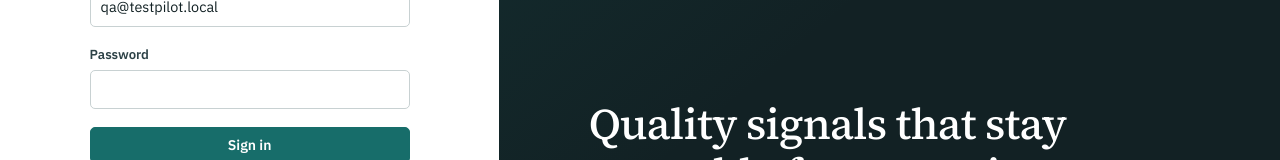
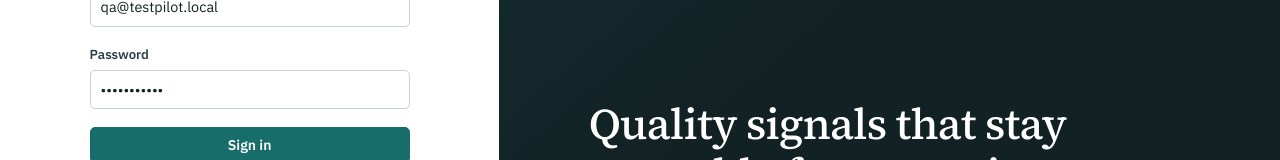
Before and after one commit to lolabest/AQA-testing-tool, a Next.js app in the folder apps/web/: page /sign-in in a window 1280 px wide. Shown: the part 394-554 px from the top of the page. Built offline with nearby package versions, Linux system fonts and the light colour scheme.

Commit message:
feat(web): streamline local demo sign-in
Co-authored-by: JuveVR <JuveVR@users.noreply.github.com>

```diff
--- a/apps/web/src/app/sign-in/page.tsx
+++ b/apps/web/src/app/sign-in/page.tsx
@@ -8,7 +8,7 @@ import { Button, Field, Input } from "@testpilot/ui";
 export default function SignInPage() {
   const router = useRouter();
   const [email, setEmail] = useState("qa@testpilot.local");
-  const [password, setPassword] = useState("");
+  const [password, setPassword] = useState("TestPilot1!");
   const [error, setError] = useState("");
   const [submitting, setSubmitting] = useState(false);
 
@@ -29,7 +29,13 @@ export default function SignInPage() {
       };
 
       if (!response.ok) {
-        throw new Error(payload.message ?? payload.error ?? "Sign-in failed.");
+        const detail = payload.message ?? payload.error;
+        if (response.status >= 500 && !detail) {
+          throw new Error(
+            "Sign-in service is temporarily unavailable. Refresh and try again.",
+          );
+        }
+        throw new Error(detail ?? "Sign-in failed.");
       }
 
       const target =
--- a/apps/web/tsconfig.json
+++ b/apps/web/tsconfig.json
@@ -14,12 +14,13 @@
     }
   },
   "include": [
+    ".next/types/**/*.ts",
     "next-env.d.ts",
-    ".next/types/**/*.ts",
+    "playwright.config.ts",
     "src/**/*.ts",
     "src/**/*.tsx",
     "vitest.config.ts",
-    "playwright.config.ts"
+    ".next-build/types/**/*.ts"
   ],
   "exclude": ["node_modules"]
 }
```
